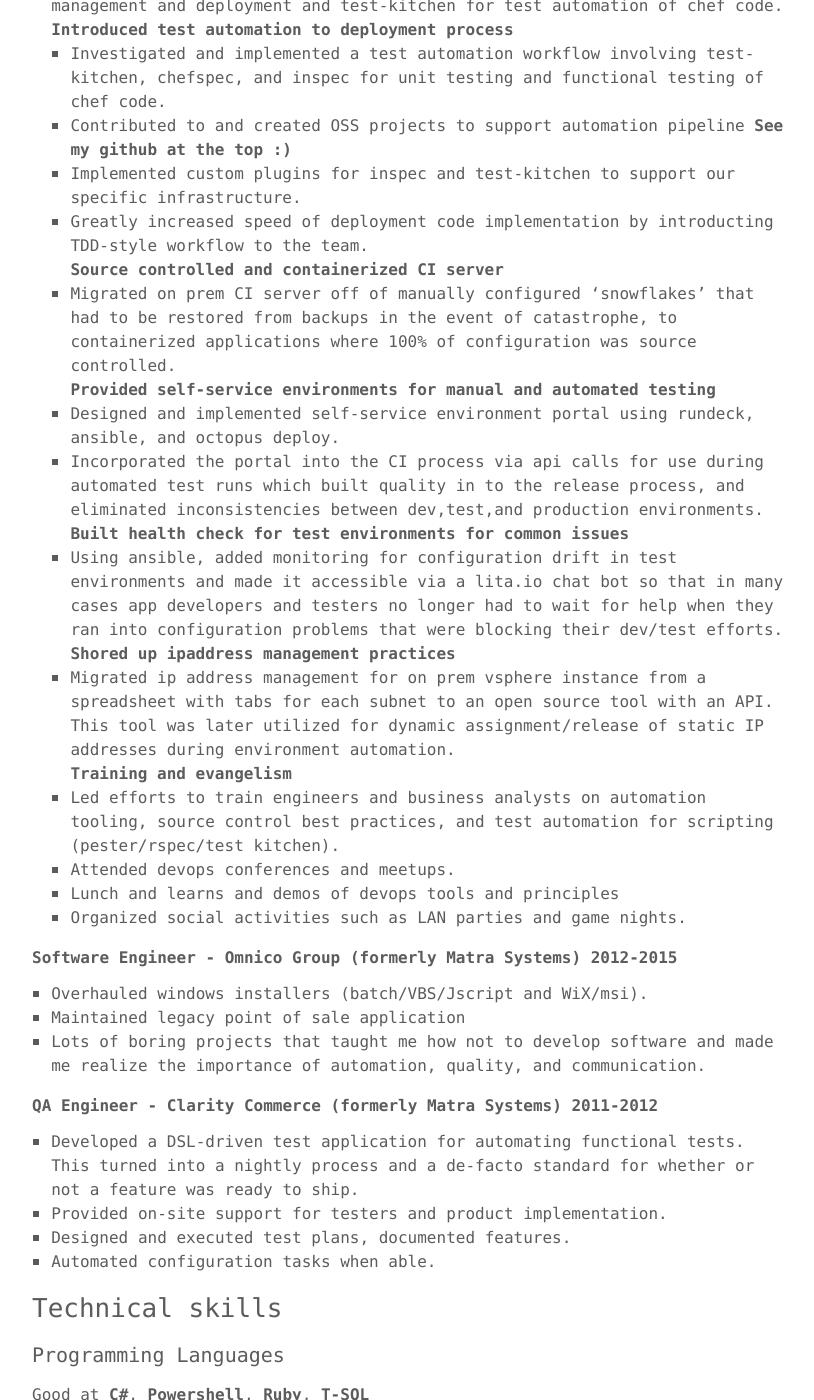
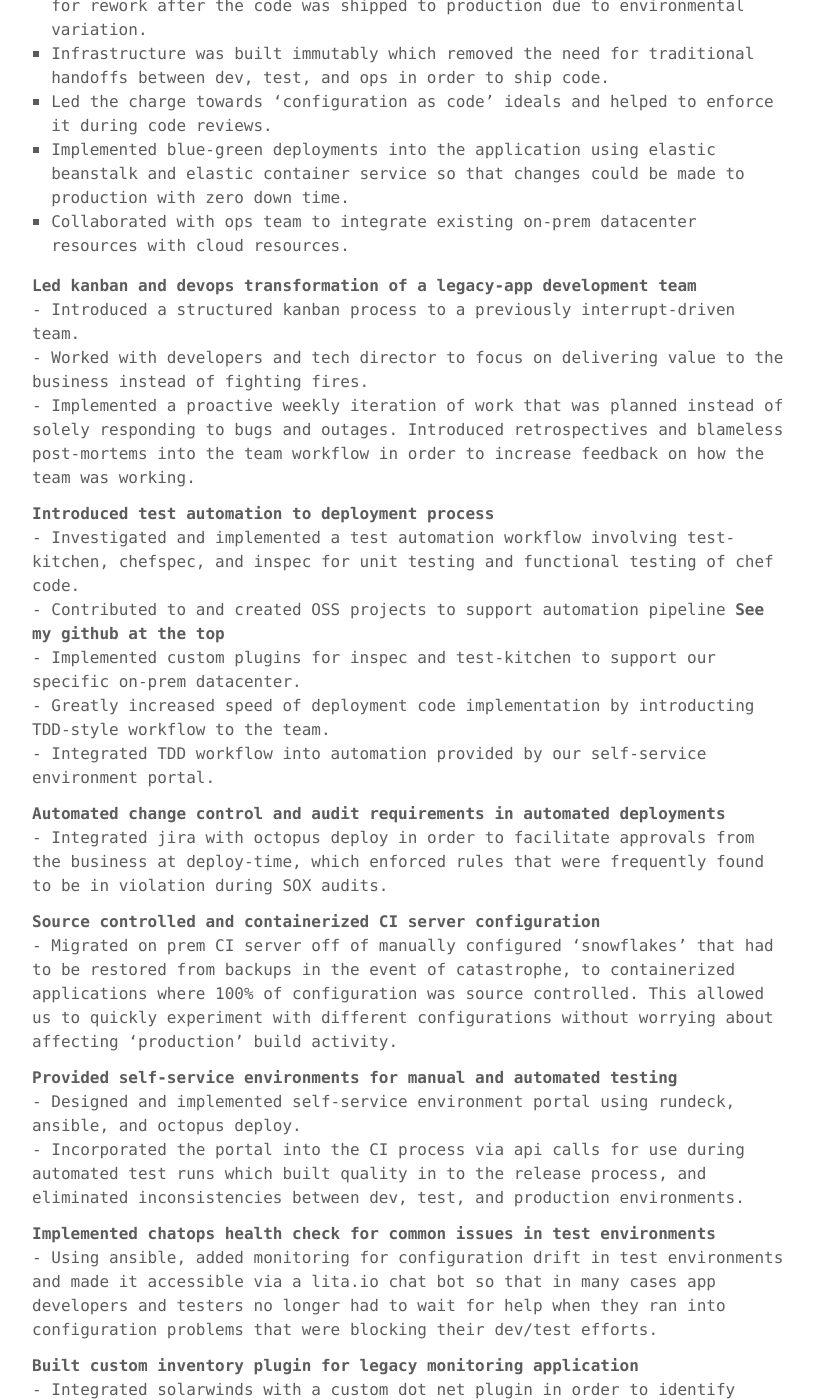
Before and after one commit to chrisevett/chrisevett.github.io, a Jekyll site: the page built from about.md, in a window 1280 px wide and 1400 px high, scrolled down 804 px. Shown: the whole window, without its empty margins (232-1046 px from the left). Built offline with Jekyll 4.4.1, drawn with Linux system fonts in a browser that asks for light colours; some of the changed text lies outside the part shown.

Commit message:
5-23-17 update

```diff
--- a/about.md
+++ b/about.md
@@ -16,50 +16,69 @@
 -------------
 
 Experience
-----------
+------------
 
-**Devops/Automation Engineer - Cardlytics** April 2015-present
 
-**Transformed a business-critical legacy app from a manual deployment requiring downtime to a continuous deployment with 0 downtime**
-  - Replaced former application set up for which deployments were high risk and required hours of downtime and revenue impact for a single deployment with a highly available web server architecture
-  - Collaborated with development team to change database development practices to enable a "blue-green-turquoise" deployment strategy which completely eliminated downtime during deployments
-  - Moved from using 0 source control for configuration to source controlling all of the configuration for that application
-  - Moved from 0 deployment automation for this app to using chef for config management and deployment and test-kitchen for test automation of chef code.
+#Devops/Automation Engineer - Cardlytics
+*April 2015-present*
+
+**Worked with architecture team to engineer scalable, anti-fragile cloud application**
+  - Using terraform, helped to build a scalable and repeatable cloud infrastructure for a pilot application with a high revenue potential.
+  - Built a development environment in AWS with a nightly self-destruct in order to minimize the cost of experimentation.
+  - Encouraged and helped to implement the '12 factor'-ization of the application and infrastructure to minimize drift and encourage modular work which allowed the team to experiment with and throw away components if needed.
+  - Introduced containers into the development workflow which reduced the need for rework after the code was shipped to production due to environmental variation.
+  - Infrastructure was built immutably which removed the need for traditional handoffs between dev, test, and ops in order to ship code.
+  - Led the charge towards 'configuration as code' ideals and helped to enforce it during code reviews.
+  - Implemented blue-green deployments into the application using elastic beanstalk and elastic container service so that changes could be made to production with zero down time.
+  - Collaborated with ops team to integrate existing on-prem datacenter resources with cloud resources.
+
+**Led kanban and devops transformation of a legacy-app development team**
+	- Introduced a structured kanban process to a previously interrupt-driven team.
+	- Worked with developers and tech director to focus on delivering value to the business instead of fighting fires.
+	- Implemented a proactive weekly iteration of work that was planned instead of solely responding to bugs and outages. Introduced retrospectives and blameless post-mortems into the team workflow in order to increase feedback on how the team was working.
+
 **Introduced test automation to deployment process**
 	- Investigated and implemented a test automation workflow involving test-kitchen, chefspec, and inspec for unit testing and functional testing of chef code.
-	- Contributed to and created OSS projects to support automation pipeline **See my github at the top :)**
-	- Implemented custom plugins for inspec and test-kitchen to support our specific infrastructure.
+	- Contributed to and created OSS projects to support automation pipeline **See my github at the top**
+	- Implemented custom plugins for inspec and test-kitchen to support our specific on-prem datacenter.
 	- Greatly increased speed of deployment code implementation by introducting TDD-style workflow to the team.
-**Source controlled and containerized CI server**
-	- Migrated on prem CI server off of manually configured 'snowflakes' that had to be restored from backups in the event of catastrophe, to containerized applications where 100% of configuration was source controlled.
+	- Integrated TDD workflow into automation provided by our self-service environment portal.
+
+**Automated change control and audit requirements in automated deployments**
+	- Integrated jira with octopus deploy in order to facilitate approvals from the business at deploy-time, which enforced rules that were frequently found to be in violation during SOX audits.
+
+**Source controlled and containerized CI server configuration**
+	- Migrated on prem CI server off of manually configured 'snowflakes' that had to be restored from backups in the event of catastrophe, to containerized applications where 100% of configuration was source controlled. This allowed us to quickly experiment with different configurations without worrying about affecting 'production' build activity.
+
 **Provided self-service environments for manual and automated testing**
 	- Designed and implemented self-service environment portal using rundeck, ansible, and octopus deploy.
-	- Incorporated the portal into the CI process via api calls for use during automated test runs which built  quality in to the release process, and eliminated inconsistencies between dev,test,and production environments.
-**Built health check for test environments for common issues**
+	- Incorporated the portal into the CI process via api calls for use during automated test runs which built  quality in to the release process, and eliminated inconsistencies between dev, test, and production environments.
+
+**Implemented chatops health check for common issues in test environments**
 	- Using ansible, added monitoring for configuration drift in test environments and made it accessible via a lita.io chat bot so that in many cases app developers and testers no longer had to wait for help when they ran into configuration problems that were blocking their dev/test efforts.
-**Shored up ipaddress management practices**
-	- Migrated ip address management for on prem vsphere instance from a spreadsheet with tabs for each subnet to an open source tool with an API. This tool was later utilized for dynamic assignment/release of static IP addresses during environment automation.
+
+**Built custom inventory plugin for legacy monitoring application**
+	- Integrated solarwinds with a custom dot net plugin in order to identify servers and the applications that ran on them on a centralized system .
+
 **Training and evangelism**
-	- Led efforts to train engineers and business analysts on automation tooling, source control best practices, and test automation for scripting (pester/rspec/test kitchen).
+	- Led efforts to train engineers and business analysts on automation tooling, source control best practices, and test automation for scripting (git/pester/rspec/test kitchen/jenkins).
 	- Attended devops conferences and meetups.
 	- Lunch and learns and demos of devops tools and principles
 	- Organized social activities such as LAN parties and game nights.
 
+#Software Engineer - Omnico Group (formerly Matra Systems)
+*2012-2015*
+	- Overhauled windows installers (batch/VBS/Jscript and WiX/msi).
+	- Maintained legacy point of sale application
+	- Lots of boring projects that taught me how not to develop software and made me realize the importance of automation, quality, and communication.
 
 
-**Software Engineer - Omnico Group (formerly Matra Systems) 2012-2015**
-
-- Overhauled windows installers (batch/VBS/Jscript and WiX/msi).
-- Maintained legacy point of sale application
-- Lots of boring projects that taught me how not to develop software and made me realize the importance of automation, quality, and communication.
-
-
-**QA Engineer - Clarity Commerce (formerly Matra Systems) 2011-2012**
-
-- Developed a DSL-driven test application for automating functional tests. This turned into a nightly process and a de-facto standard for whether or not a feature was ready to ship.
-- Provided on-site support for testers and product implementation.
-- Designed and executed test plans, documented features.
-- Automated configuration tasks when able.
+#QA Engineer - Clarity Commerce (formerly Matra Systems)
+*2011-2012*
+	- Developed a DSL-driven test application for automating functional tests. This turned into a nightly process and a de-facto standard for whether or not a feature was ready to ship.
+	- Provided on-site support for testers and product implementation.
+	- Designed and executed test plans, documented features.
+	- Automated configuration tasks when able.
 
 Technical skills
 --------------------
@@ -71,15 +90,17 @@
 
 #### Tools/ Concepts
 **Configuration Management:** chef, ansible, powershell DSC
-**Environment automation:** rundeck, vagrant, terraform, packer
+**Environment automation:** rundeck, terraform, vagrant, packer
 **CI/CD:** jenkins, teamcity, bamboo, travis ci, appveyor, octopus deploy
-**Test Automation:** test kitchen, rspec, inspec, chefspec, nunit, selenium
-**OS:** Linux (RHEL/Debian) and windows (2003+).
-**Etc:** git, bitbucket server, github, vim, artifactory, docker, nginx, SQL Server, Redgate, wix, IIS, redis, azure service fabric, chatops
+**Test Automation:** test kitchen, rspec, inspec, chefspec, nunit, selenium, pester
+**OS:** Centos, Ubuntu, and Windows server.
+**Etc:** git, bitbucket server, github, vim, artifactory, regular expressions, docker (windows and linux), nginx, SQL Server, Redgate, wix, IIS, redis, azure service fabric, chatops, visual studio
 
 ### Other accomplishments
 
-* 1st place team 2016 Cardlytics internal hackathon - Attributing spend events to advertisment impressions with mapreduce
+* Speaker at Devops days Atlanta 2017 [Tales of Test-Driven Infrastructure as told by a Windows Toucher](https://www.devopsdays.org/events/2017-atlanta/program/chris-evett/)
+
+* 1st place team 2016 Cardlytics internal hackathon - Attributing spend events to advertisement impressions with mapreduce
 
 * Finalist TAG 2015 Mobility live [hack-back](http://www.hubga.com/tag-press-release/finalists-revealed-for-mobility-live-hack-back-invitational/) - Dichotomous key for entomology education
 
```
Also changed, not shown: other parts of about.md (+1 -1 lines), 2 other files.
